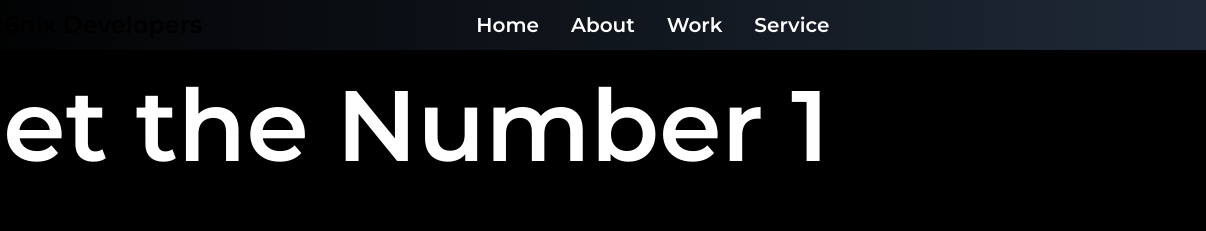
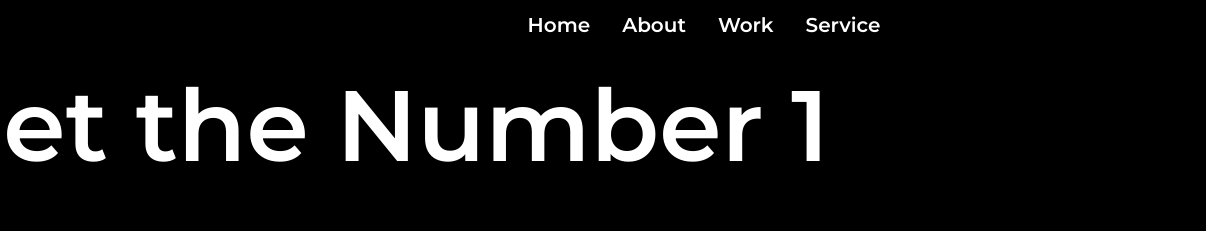
Before and after one commit to VedantAgnihotri/ex6nix-devs, a website: page index.html in a window 1280 px wide. Shown: the top 231 px of the page, 74-1280 px from the left. Drawn offline with nearby package versions, Linux system fonts and the light colour scheme; a web font is replaced by a local one.

Commit message:
Update index.html

```diff
--- a/index.html
+++ b/index.html
@@ -7,7 +7,7 @@
     <link href="output.css" rel="stylesheet">
     <script src="https://unpkg.com/ionicons@4.5.10-0/dist/ionicons.js"></script>
     <!--fonts-->
-    <link rel="preconnect" href="https://fonts.googleapis.com%22%3E/"">
+    <link rel="preconnect" href="https://fonts.googleapis.com%22%3E/">
     <link rel=" preconnect" href="https://fonts.gstatic.com/" crossorigin>
     <link
         href="https://fonts.googleapis.com/css2?family=Gruppo&family=Montserrat:wght@600&family=Pixelify+Sans&family=Poppins:wght@400;700&family=Space+Grotesk&display=swap"
@@ -19,8 +19,8 @@
 <body class="font-[Montserrat] bg-black">
     <!--Navbar-->
     <div id="" class="overflow-hidden h-screen">
-        <header class="bg-gradient-to-r from-black to-gray-800">
-            <nav class="flex justify-between items-center w-[92%]">
+        <header class="">
+            <nav class="flex items-center justify-between mx-auto">
                 <div>
                     <a href="#" class="flex items-center">
                         <img src="logo.svg" width="50px" height="50px">
@@ -30,7 +30,7 @@
                     </a>
                 </div>
                 <div
-                    class="nav-links duration-500 md:static absolute md:min-h-fit min-h-[60vh] bg-black md:bg-transparent left-0 top-[-100%] md:w-auto  w-full flex items-center px-5">
+                    class="nav-links duration-500 md:static absolute md:min-h-fit min-h-[60vh] bg-black md:bg-transparent top-[-100%] md:w-auto w-full flex items-center px-5">
                     <ul class="flex md:right-0 md:flex-row flex-col md:items-center md:gap-[2vw] gap-8">
                         <li>
                             <a class="text-xl text-white hover:text-yellow-300" href="#">Home</a>
```
